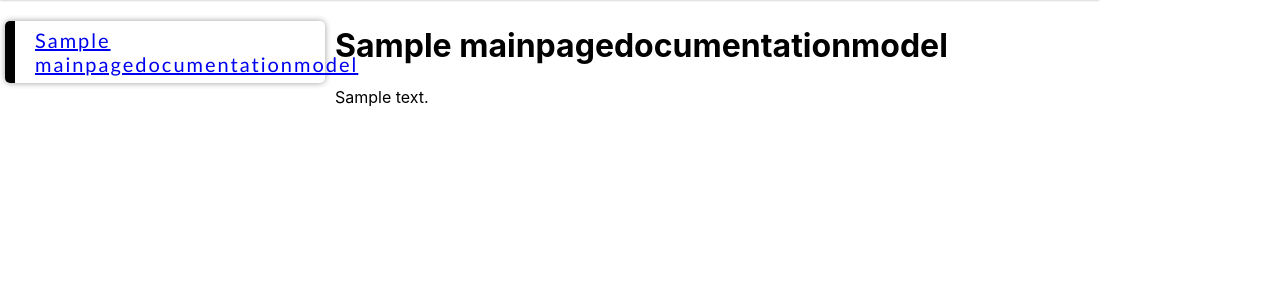
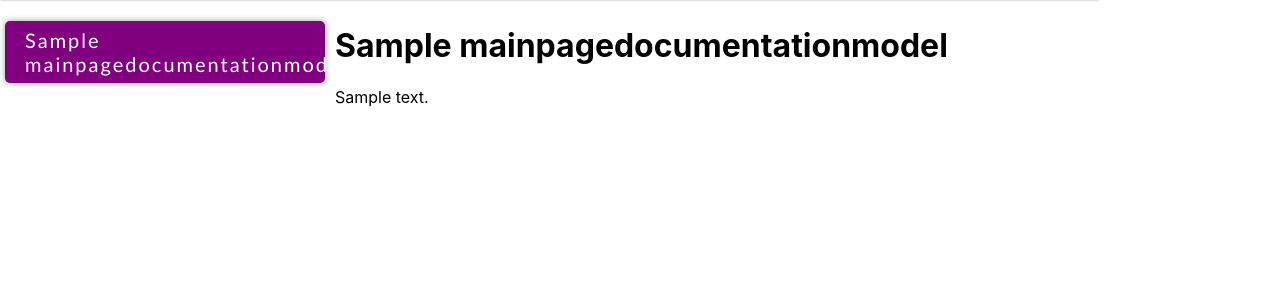
Before and after one commit to RealVirg/AgavaDeploying, a Django app: page /doc/1 in a window 1280 px wide. Shown: the part 69-369 px from the top of the page. Run offline with Django 4.2, Linux system fonts and the light colour scheme; tables that the repository leaves empty hold one stand-in row (values such as "Sample post"); parts of the project's set-up code (start-up, migrations or seed data) failed here and were passed over.

Commit message:
device-param

```diff
--- a/agava/app/mainpage/templates/mainpage/doc.html
+++ b/agava/app/mainpage/templates/mainpage/doc.html
@@ -8,9 +8,9 @@
 {% block content %}
 <div class="doc_selected">
     <div class="list_doc">
-        <ul>
+        <ul class="l">
             {% for doc in docum %}
-            <li class="title_item"><a href="{{doc.get_absolute_url}}"> {{doc.title}} </a></li>
+                <li class="title_item"><a class="url-doc" href="{{doc.get_absolute_url}}"> {{doc.title}} </a></li>
             {% endfor %}
         </ul>
     </div>
--- a/agava/app/mainpage/templates/mainpage/doc_detail.html
+++ b/agava/app/mainpage/templates/mainpage/doc_detail.html
@@ -8,9 +8,9 @@
 {% block content %}
 <div class="doc_selected">
     <div class="list_doc inline">
-        <ul>
+        <ul class="l">
             {% for doc in docum %}
-            <li class="title_item"><a href="{{doc.get_absolute_url}}"> {{doc.title}} </a></li>
+                <li class="title_item"><a class="url-doc" href="{{doc.get_absolute_url}}"> {{doc.title}} </a></li>
             {% endfor %}
         </ul>
     </div>
--- a/agava/app/static/mainpage/css/doc_detail.css
+++ b/agava/app/static/mainpage/css/doc_detail.css
@@ -10,22 +10,23 @@
     margin: 0 auto;
     overflow: hidden;
 }
+.doc_content {
+    list-style: none;
+    padding: 0;
+    width: 70%;
+}
+
 .list_doc {
 list-style: none;
 padding: 0;
 width: 25%;
-}
-.doc_content {
-    list-style: none;
-    padding: 0;
-    width: 70%;
 }
 .list_doc .title_item {
 font-family: "Trebuchet MS", "Lucida Sans";
 padding: 7px 20px;
 margin-bottom: 10px;
 border-radius: 5px;
-border-left: 10px solid #000000;
+background: purple;
 box-shadow: 2px -2px 5px 0 rgba(0,0,0,.1),
      -2px -2px 5px 0 rgba(0,0,0,.1),
     2px 2px 5px 0 rgba(0,0,0,.1),
@@ -34,9 +35,13 @@ font-size: 20px;
 letter-spacing: 2px;
 transition: 0.3s all linear;
 }
-li {
+.title_item {
     list-style-type: none;
 }
-ul {
+.l {
     padding-left: 0;
 }
+.url-doc  {
+  text-decoration: none;
+  color: white;
+}
```
Also changed, not shown: agava/app/static/mainpage/css/doc.css (+7 -3 lines).
